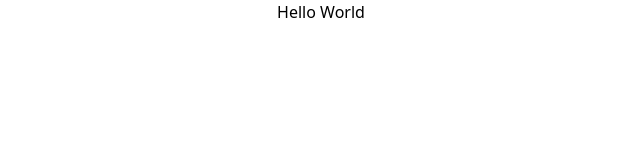
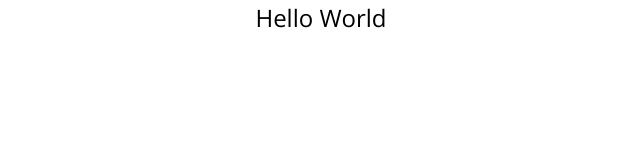
Before and after one commit to or-abdillh/vegetable-app, a Vue app: page / in a window 1280 px wide. Shown: the top 160 px of the page, without its empty margins (319-959 px from the left). Built offline with nearby package versions, Linux system fonts and the light colour scheme.

Commit message:
Create css for save color, reset element, include google fonts Open Sans, include FontAwesome 5, and create sample image

```diff
--- a/index.html
+++ b/index.html
@@ -3,8 +3,12 @@
   <head>
     <meta charset="UTF-8" />
     <link rel="icon" href="/favicon.ico" />
+    <meta name="description" content="Vegetable App - Project slicing design UI using Vue and Tailwind" />
     <meta name="viewport" content="width=device-width, initial-scale=1.0" />
-    <title>Vite App</title>
+
+    <!-- Font Awesome  -->
+    <link rel="stylesheet" href="https://use.fontawesome.com/releases/v5.15.4/css/all.css" integrity="sha384-DyZ88mC6Up2uqS4h/KRgHuoeGwBcD4Ng9SiP4dIRy0EXTlnuz47vAwmeGwVChigm" crossorigin="anonymous">
+    <title>Vegetable App</title>
   </head>
   <body>
     <div id="app"></div>
--- a/src/main.js
+++ b/src/main.js
@@ -1,7 +1,9 @@
 import { createApp } from 'vue'
 import App from './App.vue'
 
-//Import tailwind
+//Import tailwindcss and custom style
 import './style/index.css'
+import './style/app.css'
+import './style/colors.css'
 
 createApp(App).mount('#app')
--- /dev/null
+++ b/src/style/app.css
@@ -0,0 +1,14 @@
+/*
+Master Reset here
+Include google fonts
+*/
+
+@import url('https://fonts.googleapis.com/css2?family=Open+Sans:wght@300;400;500;600;700;800&display=swap');
+
+
+* {
+	margin: 0;
+	padding: 0;
+	font-size: 24px;
+	font-family: 'Open Sans', sans-serif;
+}
--- /dev/null
+++ b/src/style/colors.css
@@ -0,0 +1,27 @@
+/*
+Create variabel to save clors
+Create class for bg color
+*/
+
+:root {
+	--primary: #FFFFFF;
+	--secondary: #F3F3F3;
+	--green: #34A853;
+	--red: #FC152D;
+}
+
+.bg-primary {
+	background: var(--primary);
+}
+
+.bg-secondary {
+	background: var(--secondary);
+}
+
+.bg-green {
+	background: var(--green);
+}
+
+.bg-red {
+	background: var(--red);
+}
```
Also changed, not shown: public/fruit.png (added).
